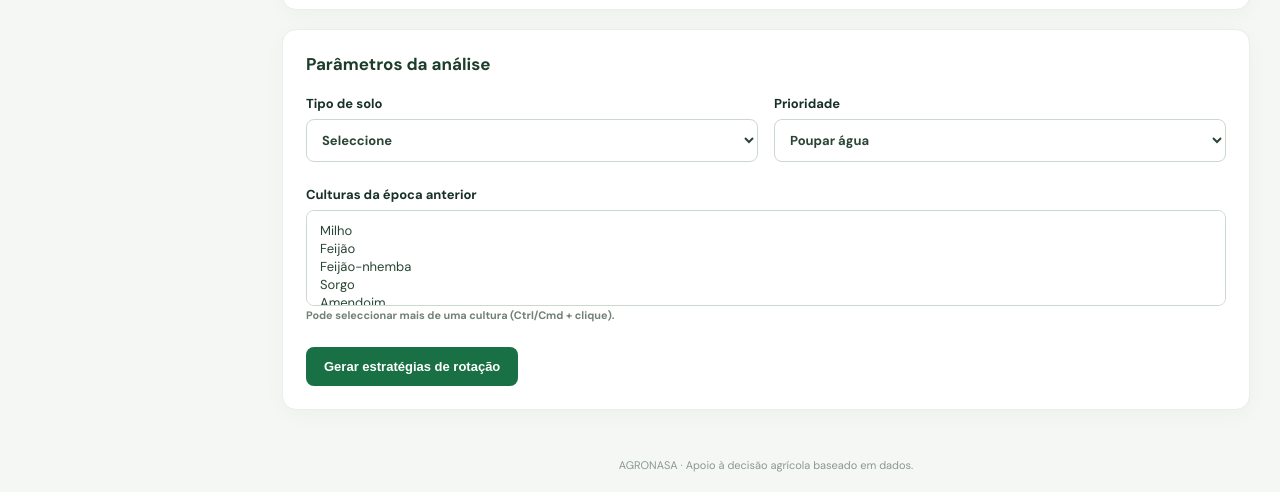
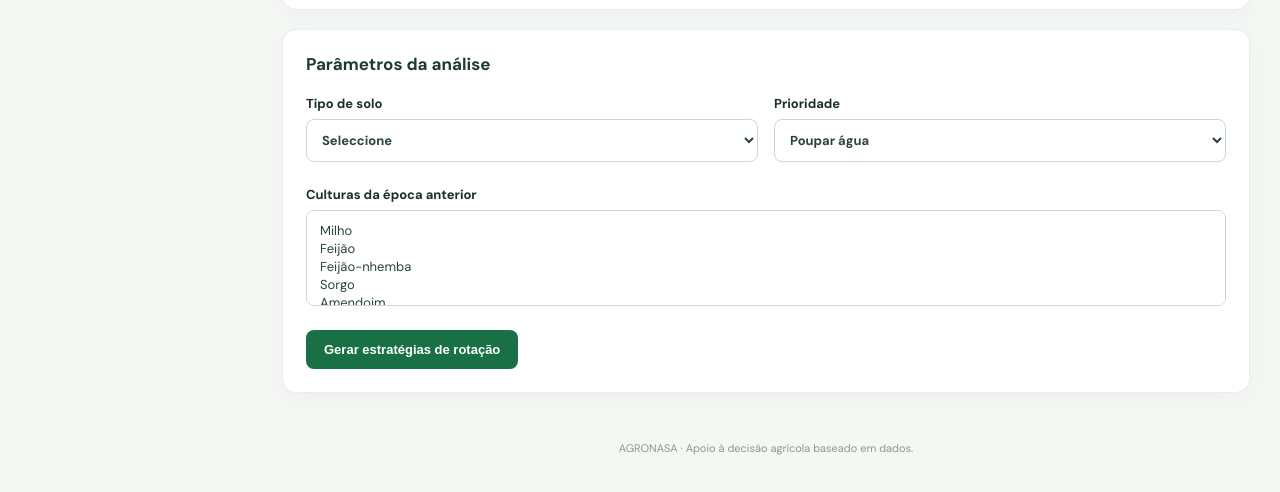
Before and after one commit to silvestrejorgemangumo-lang/Agronasa, a plain HTML site: page frontend/index.html in a window 1280 px wide. Shown: the part 922-1414 px from the top of the page. Drawn offline with nearby package versions, Linux system fonts and the light colour scheme; files that its build step writes are made by us from their sources; files whose address does not match are found by name.

Commit message:
atualizando

```diff
--- a/frontend/index.html
+++ b/frontend/index.html
@@ -123,8 +123,7 @@
               <option>Milho</option><option>Feijão</option><option>Feijão-nhemba</option>
               <option>Sorgo</option><option>Amendoim</option><option>Mapira</option>
             </select>
-            <small data-i18n="multiSelect">Pode seleccionar mais de uma cultura (Ctrl/Cmd + clique).</small>
-          </label>
+            </label>
           <button id="submit" type="submit" data-i18n="submit">Gerar estratégias de rotação</button>
         </form>
       </section>
```
